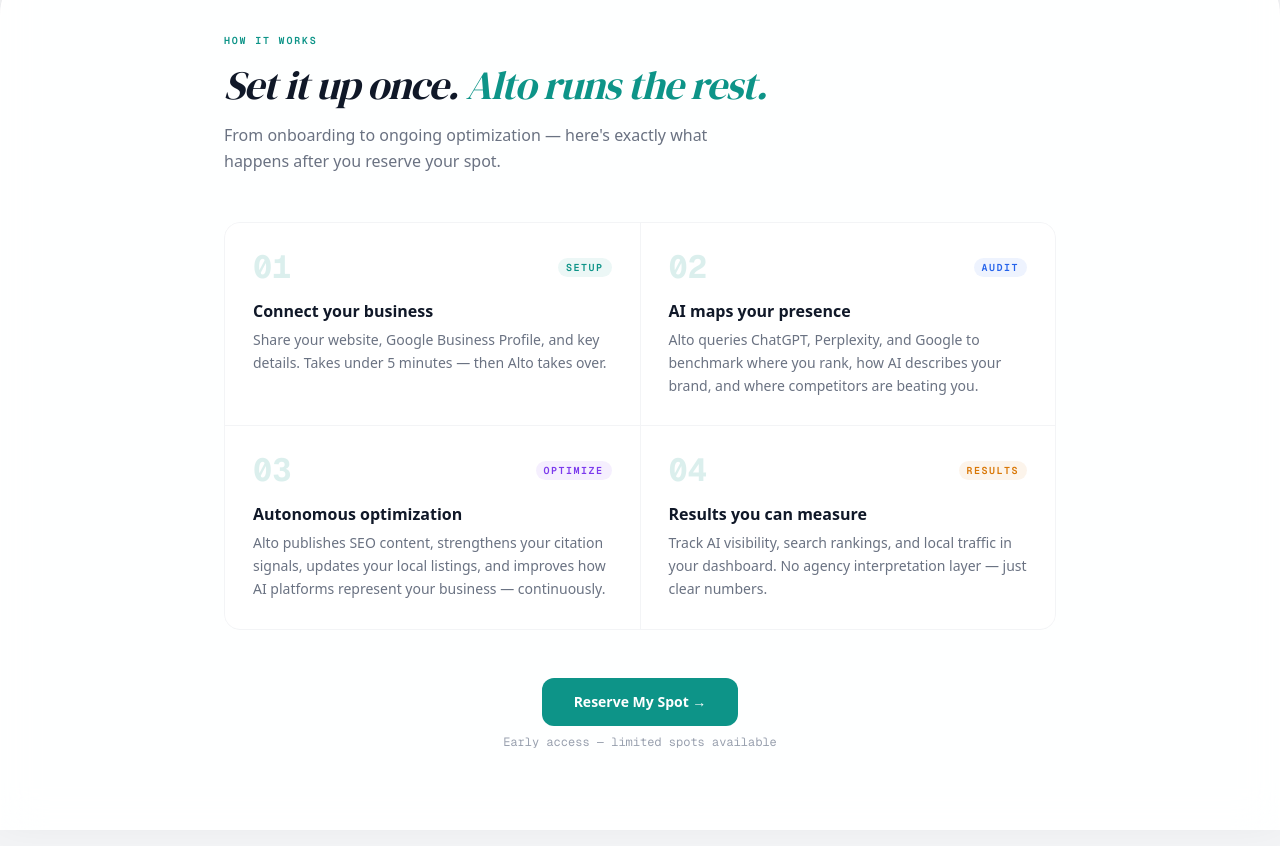
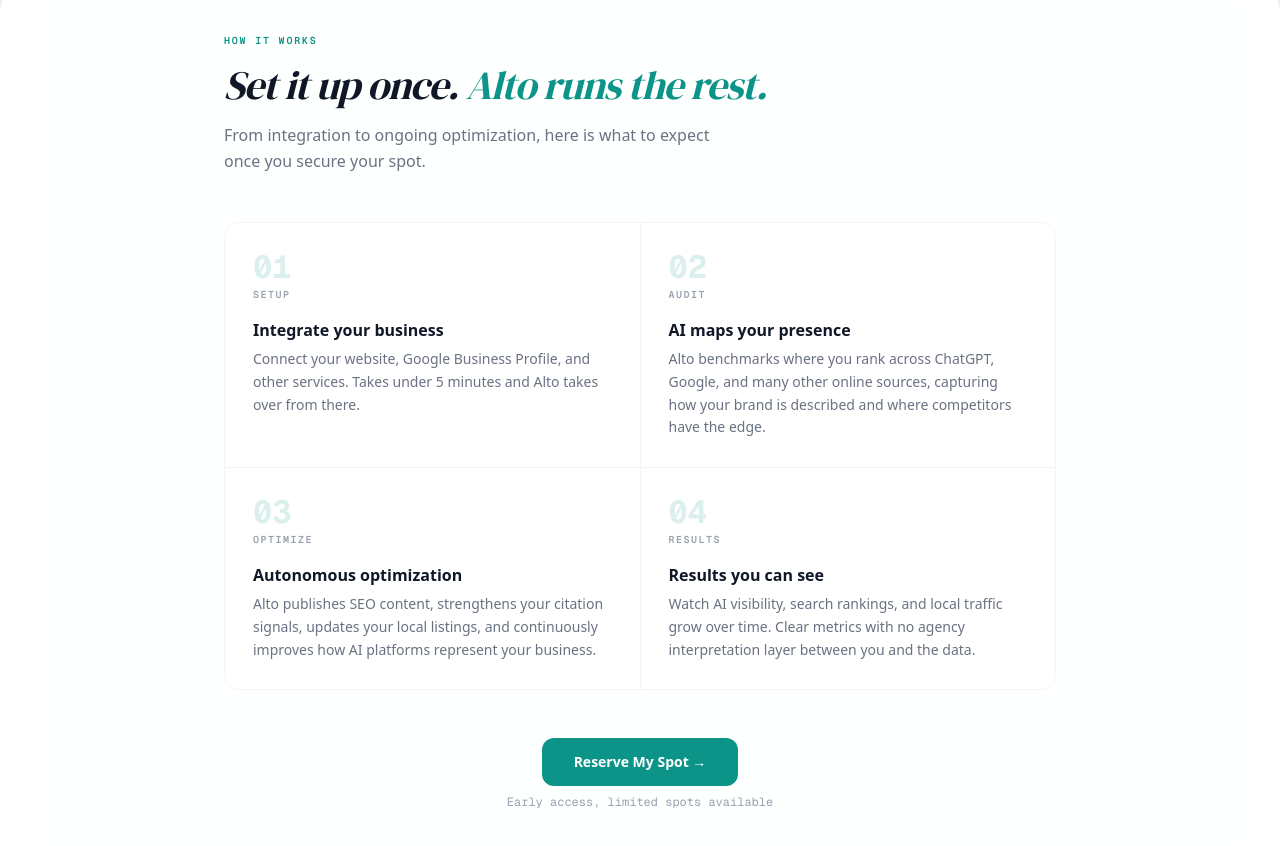
Before and after one commit to jbrijs/alto-waitlist, a Next.js app: page / in a window 1280 px wide. Shown: the part 760-1606 px from the top of the page. Built offline with nearby package versions, Linux system fonts and the light colour scheme.

Commit message:
copy: improve how-it-works section, remove badges and em dashes

```diff
--- a/src/app/page.tsx
+++ b/src/app/page.tsx
@@ -121,7 +121,7 @@
               <span style={{ color: "#0d9488" }}>Alto runs the rest.</span>
             </h2>
             <p className="text-base text-gray-500 leading-relaxed max-w-lg">
-              From onboarding to ongoing optimization — here&apos;s exactly what happens after you reserve your spot.
+              From integration to ongoing optimization, here is what to expect once you secure your spot.
             </p>
           </div>
 
@@ -129,7 +129,7 @@
           <div className="grid grid-cols-1 sm:grid-cols-2 gap-px bg-gray-100 rounded-xl overflow-hidden border border-gray-100">
             {/* Step 1 */}
             <div className="bg-white p-7 flex flex-col gap-4">
-              <div className="flex items-center justify-between">
+              <div className="flex flex-col gap-1">
                 <span
                   className="text-[2rem] font-bold leading-none"
                   style={{ color: "rgba(13, 148, 136, 0.15)", fontFamily: "var(--font-geist-mono), monospace" }}
@@ -137,23 +137,23 @@
                   01
                 </span>
                 <span
-                  className="text-[10px] font-semibold tracking-[0.15em] uppercase px-2 py-0.5 rounded-full"
-                  style={{ background: "rgba(13, 148, 136, 0.08)", color: "#0d9488", fontFamily: "var(--font-geist-mono), monospace" }}
+                  className="text-[10px] font-semibold tracking-[0.15em] uppercase text-gray-400"
+                  style={{ fontFamily: "var(--font-geist-mono), monospace" }}
                 >
                   Setup
                 </span>
               </div>
               <div className="flex flex-col gap-1.5">
-                <h3 className="text-base font-semibold text-gray-900">Connect your business</h3>
+                <h3 className="text-base font-semibold text-gray-900">Integrate your business</h3>
                 <p className="text-sm text-gray-500 leading-relaxed">
-                  Share your website, Google Business Profile, and key details. Takes under 5 minutes — then Alto takes over.
+                  Connect your website, Google Business Profile, and other services. Takes under 5 minutes and Alto takes over from there.
                 </p>
               </div>
             </div>
 
             {/* Step 2 */}
             <div className="bg-white p-7 flex flex-col gap-4">
-              <div className="flex items-center justify-between">
+              <div className="flex flex-col gap-1">
                 <span
                   className="text-[2rem] font-bold leading-none"
                   style={{ color: "rgba(13, 148, 136, 0.15)", fontFamily: "var(--font-geist-mono), monospace" }}
@@ -161,8 +161,8 @@
                   02
                 </span>
                 <span
-                  className="text-[10px] font-semibold tracking-[0.15em] uppercase px-2 py-0.5 rounded-full"
-                  style={{ background: "rgba(37, 99, 235, 0.08)", color: "#2563eb", fontFamily: "var(--font-geist-mono), monospace" }}
+                  className="text-[10px] font-semibold tracking-[0.15em] uppercase text-gray-400"
+                  style={{ fontFamily: "var(--font-geist-mono), monospace" }}
                 >
                   Audit
                 </span>
@@ -170,14 +170,14 @@
               <div className="flex flex-col gap-1.5">
                 <h3 className="text-base font-semibold text-gray-900">AI maps your presence</h3>
                 <p className="text-sm text-gray-500 leading-relaxed">
-                  Alto queries ChatGPT, Perplexity, and Google to benchmark where you rank, how AI describes your brand, and where competitors are beating you.
+                  Alto benchmarks where you rank across ChatGPT, Google, and many other online sources, capturing how your brand is described and where competitors have the edge.
                 </p>
               </div>
             </div>
 
             {/* Step 3 */}
             <div className="bg-white p-7 flex flex-col gap-4">
-              <div className="flex items-center justify-between">
+              <div className="flex flex-col gap-1">
                 <span
                   className="text-[2rem] font-bold leading-none"
                   style={{ color: "rgba(13, 148, 136, 0.15)", fontFamily: "var(--font-geist-mono), monospace" }}
@@ -185,8 +185,8 @@
                   03
                 </span>
                 <span
-                  className="text-[10px] font-semibold tracking-[0.15em] uppercase px-2 py-0.5 rounded-full"
-                  style={{ background: "rgba(124, 58, 237, 0.08)", color: "#7c3aed", fontFamily: "var(--font-geist-mono), monospace" }}
+                  className="text-[10px] font-semibold tracking-[0.15em] uppercase text-gray-400"
+                  style={{ fontFamily: "var(--font-geist-mono), monospace" }}
                 >
                   Optimize
                 </span>
@@ -194,14 +194,14 @@
               <div className="flex flex-col gap-1.5">
                 <h3 className="text-base font-semibold text-gray-900">Autonomous optimization</h3>
                 <p className="text-sm text-gray-500 leading-relaxed">
-                  Alto publishes SEO content, strengthens your citation signals, updates your local listings, and improves how AI platforms represent your business — continuously.
+                  Alto publishes SEO content, strengthens your citation signals, updates your local listings, and continuously improves how AI platforms represent your business.
                 </p>
               </div>
             </div>
 
             {/* Step 4 */}
             <div className="bg-white p-7 flex flex-col gap-4">
-              <div className="flex items-center justify-between">
+              <div className="flex flex-col gap-1">
                 <span
                   className="text-[2rem] font-bold leading-none"
                   style={{ color: "rgba(13, 148, 136, 0.15)", fontFamily: "var(--font-geist-mono), monospace" }}
@@ -209,16 +209,16 @@
                   04
                 </span>
                 <span
-                  className="text-[10px] font-semibold tracking-[0.15em] uppercase px-2 py-0.5 rounded-full"
-                  style={{ background: "rgba(217, 119, 6, 0.08)", color: "#d97706", fontFamily: "var(--font-geist-mono), monospace" }}
+                  className="text-[10px] font-semibold tracking-[0.15em] uppercase text-gray-400"
+                  style={{ fontFamily: "var(--font-geist-mono), monospace" }}
                 >
                   Results
                 </span>
               </div>
               <div className="flex flex-col gap-1.5">
-                <h3 className="text-base font-semibold text-gray-900">Results you can measure</h3>
+                <h3 className="text-base font-semibold text-gray-900">Results you can see</h3>
                 <p className="text-sm text-gray-500 leading-relaxed">
-                  Track AI visibility, search rankings, and local traffic in your dashboard. No agency interpretation layer — just clear numbers.
+                  Watch AI visibility, search rankings, and local traffic grow over time. Clear metrics with no agency interpretation layer between you and the data.
                 </p>
               </div>
             </div>
@@ -238,7 +238,7 @@
               className="text-xs text-gray-400"
               style={{ fontFamily: "var(--font-geist-mono), monospace" }}
             >
-              Early access — limited spots available
+              Early access, limited spots available
             </p>
           </div>
         </div>
```
